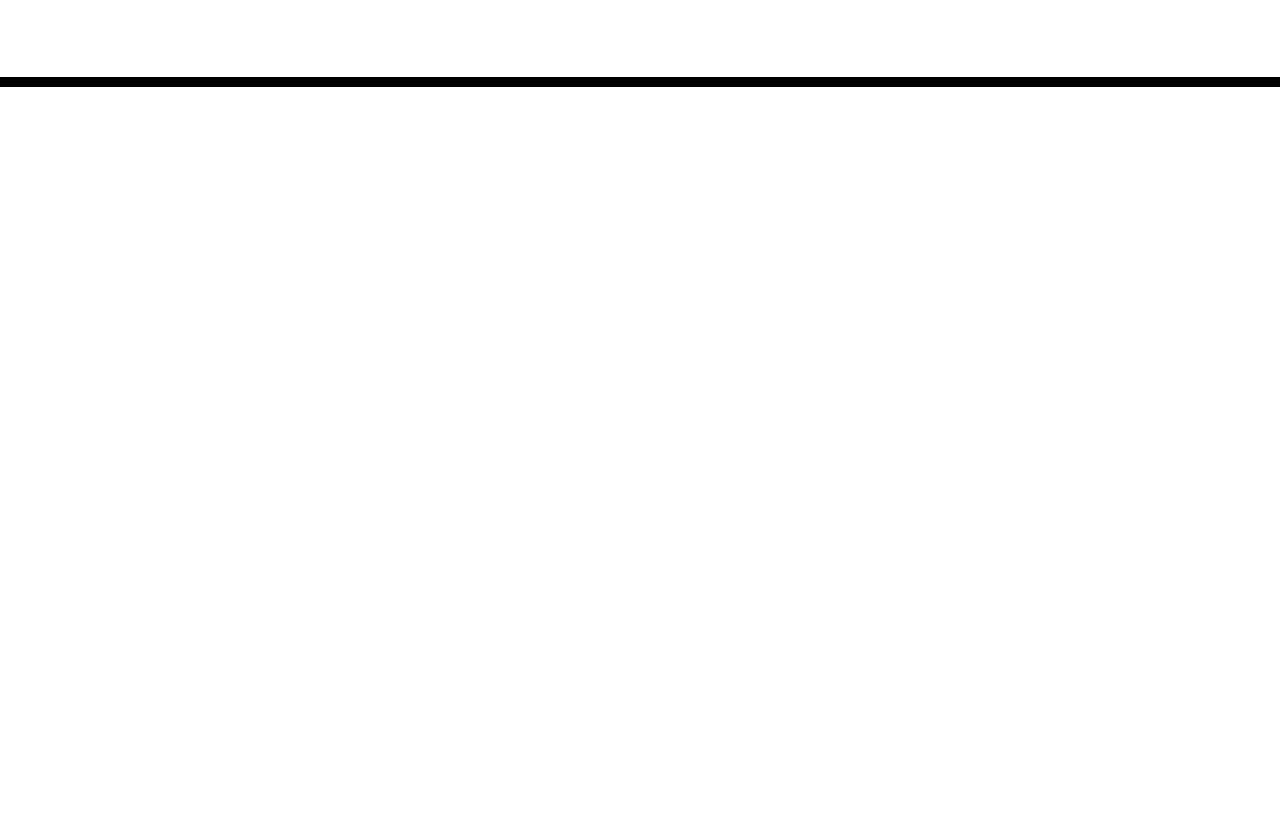
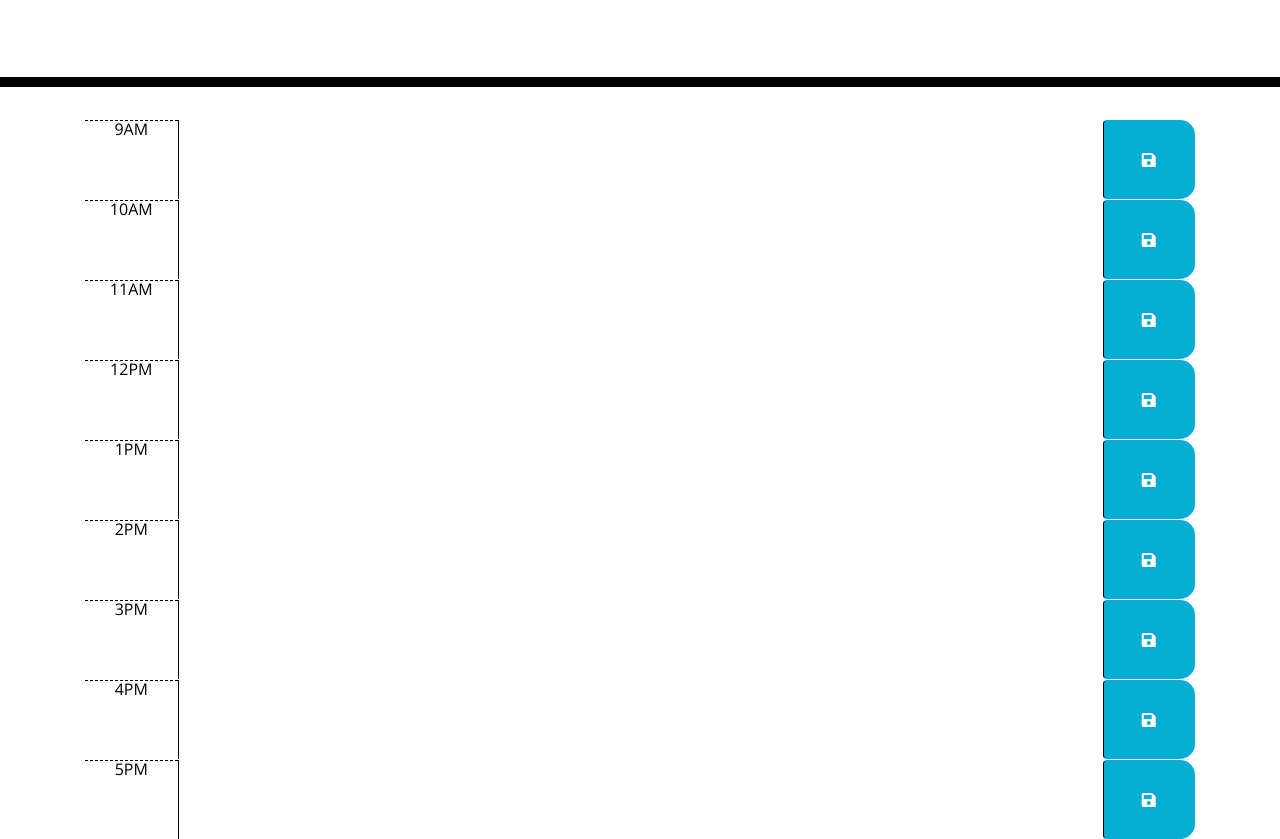
Before and after one commit to rickhill543/work-day-scheduler, a plain HTML site: page index.html in a window 1280 px wide. Shown: the part 181-1020 px from the top of the page. Before the commit the page ends 800 px from the top, so only its background shows below. Drawn offline with nearby package versions, Linux system fonts and the light colour scheme; files that its build step writes are made by us from their sources.

Commit message:
markup structure and file linking

```diff
--- a/index.html
+++ b/index.html
@@ -18,7 +18,7 @@
       href="https://fonts.googleapis.com/css?family=Open+Sans&display=swap"
       rel="stylesheet"
     />
-    <link rel="stylesheet" href="style.css" />
+    <link rel="stylesheet" href="./assets/css/style.css" />
     <title>Work Day Scheduler</title>
   </head>
 
@@ -30,9 +30,79 @@
     </header>
     <div class="container">
       <!-- Timeblocks go here -->
+
+
+      <div class="container">
+        <div id="nine-am" class="row time-block">
+          <div class="col-md-1 hour">9AM</div>
+          <textarea class="col-md-10 task"></textarea>
+          <button class="btn saveBtn col-md-1"><i class="fas fa-save"></i></button>
+        </div>
+      </div>
+      <div class="container">
+        <div id="ten-am" class="row time-block">
+          <div class="col-md-1 hour">10AM</div>
+          <textarea class="col-md-10 task"></textarea>
+          <button class="btn saveBtn col-md-1"><i class="fas fa-save"></i></button>
+        </div>
+      </div>
+      <div class="container">
+        <div id="eleven-am" class="row time-block">
+          <div class="col-md-1 hour">11AM</div>
+          <textarea class="col-md-10 task"></textarea>
+          <button class="btn saveBtn col-md-1"><i class="fas fa-save"></i></button>
+        </div>
+      </div>
+      <div class="container">
+        <div id="twelve-pm" class="row time-block">
+          <div class="col-md-1 hour">12PM</div>
+          <textarea class="col-md-10 task"></textarea>
+          <button class="btn saveBtn col-md-1"><i class="fas fa-save"></i></button>
+        </div>
+      </div>
+      <div class="container">
+        <div id="one-pm" class="row time-block">
+          <div class="col-md-1 hour">1PM</div>
+          <textarea class="col-md-10 task"></textarea>
+          <button class="btn saveBtn col-md-1"><i class="fas fa-save"></i></button>
+        </div>
+      </div>
+      <div class="container">
+        <div id="two-pm" class="row time-block">
+          <div class="col-md-1 hour">2PM</div>
+          <textarea class="col-md-10 task"></textarea>
+          <button class="btn saveBtn col-md-1"><i class="fas fa-save"></i></button>
+        </div>
+      </div>
+      <div class="container">
+        <div id="three-pm" class="row time-block">
+          <div class="col-md-1 hour">3PM</div>
+          <textarea class="col-md-10 task"></textarea>
+          <button class="btn saveBtn col-md-1"><i class="fas fa-save"></i></button>
+        </div>
+      </div>
+      <div class="container">
+        <div id="four-pm" class="row time-block">
+          <div class="col-md-1 hour">4PM</div>
+          <textarea class="col-md-10 task"></textarea>
+          <button class="btn saveBtn col-md-1"><i class="fas fa-save"></i></button>
+        </div>
+      </div>
+      <div class="container">
+        <div id="five-pm" class="row time-block">
+          <div class="col-md-1 hour">5PM</div>
+          <textarea class="col-md-10 task"></textarea>
+          <button class="btn saveBtn col-md-1"><i class="fas fa-save"></i></button>
+        </div>
+      </div>
+
+
+
+
     </div>
 
     <script src="https://code.jquery.com/jquery-3.4.1.min.js"></script>
     <script src="https://cdnjs.cloudflare.com/ajax/libs/moment.js/2.24.0/moment.min.js"></script>
+    <script src="./assets/js/script.js"></script>
   </body>
 </html>
```
